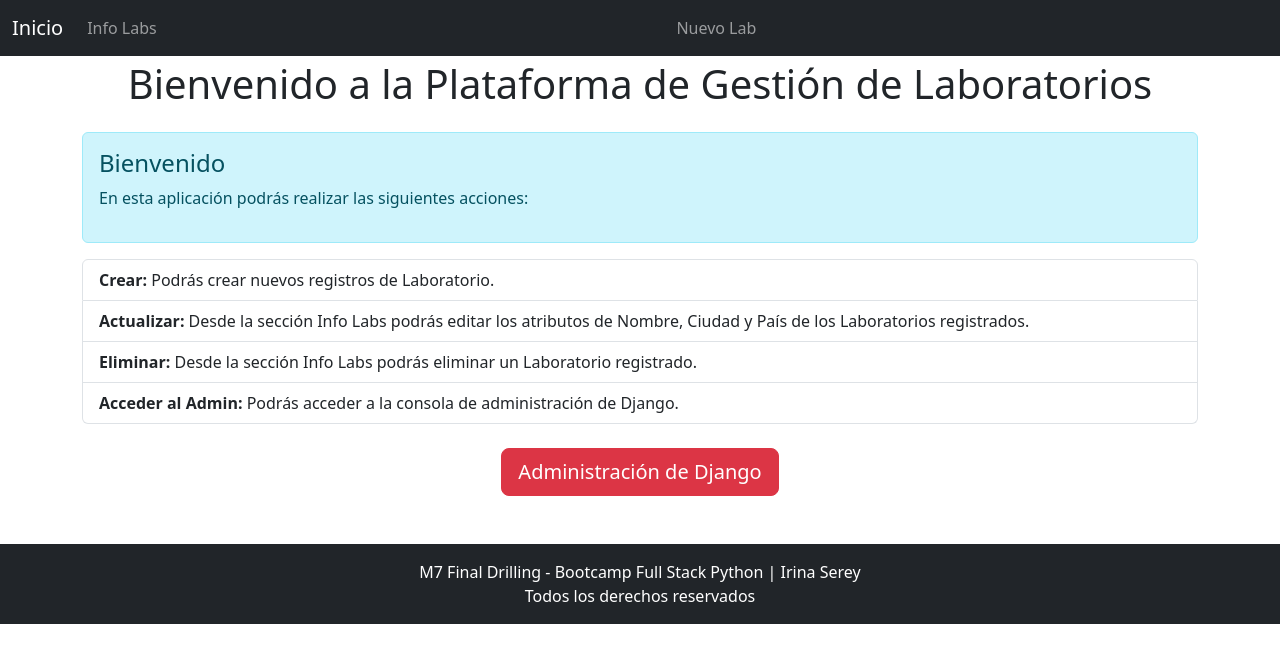
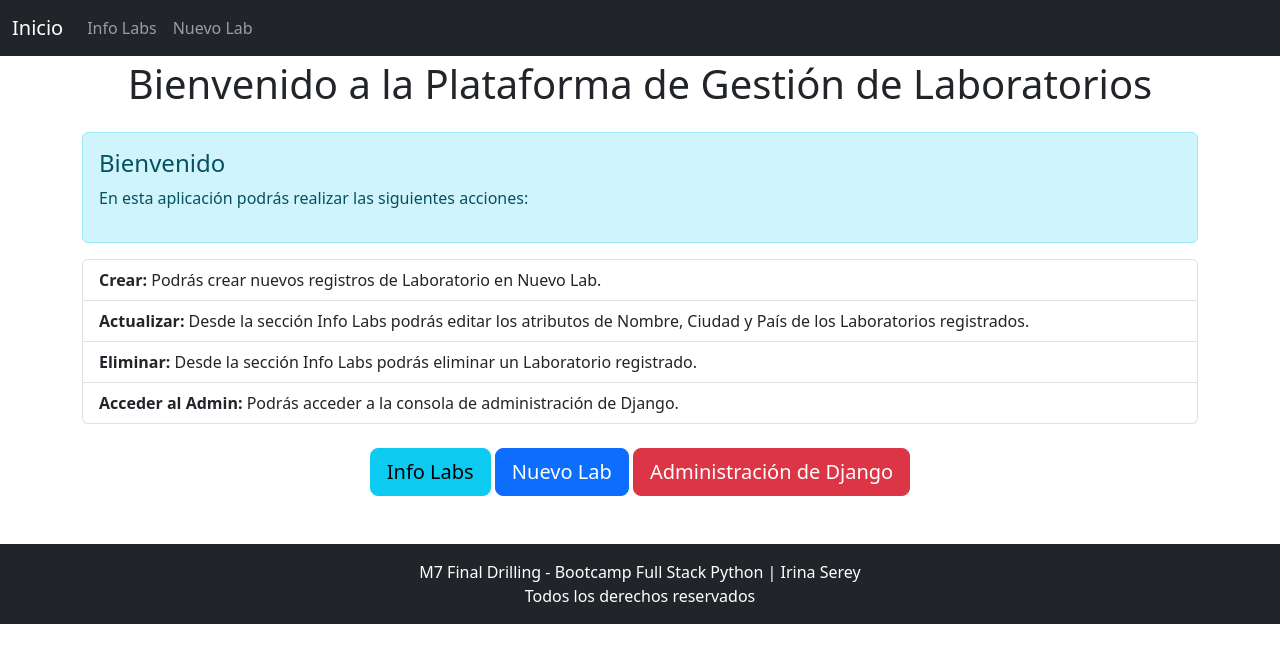
Before and after one commit to kserey/M7_FinalDrilling, a Django app: page /laboratorio/ in a window 1280 px wide. Shown: the top 663 px of the page. Run offline with Django 5.2, Linux system fonts and the light colour scheme.

Commit message:
mejora alineación navbar + agrego botones redirección index y vista lista

```diff
--- a/proy_lab/laboratorio/templates/index.html
+++ b/proy_lab/laboratorio/templates/index.html
@@ -12,7 +12,7 @@
 
     <ul class="list-group">
         <li class="list-group-item">
-            <strong>Crear:</strong> Podrás crear nuevos registros de Laboratorio.
+            <strong>Crear:</strong> Podrás crear nuevos registros de Laboratorio en Nuevo Lab.
         </li>
         <li class="list-group-item">
             <strong>Actualizar:</strong> Desde la sección Info Labs podrás editar los atributos de Nombre, Ciudad y País de los Laboratorios registrados.
@@ -26,6 +26,8 @@
     </ul>
 
     <div class="text-center mt-4">
+        <a href="{% url 'laboratorio_list' %}" class="btn btn-info btn-lg ml-3">Info Labs</a>
+        <a href="{% url 'laboratorio_create' %}" class="btn btn-primary btn-lg ml-3">Nuevo Lab</a>
         <a href="/admin/" class="btn btn-danger btn-lg ml-3">Administración de Django</a>
     </div>
 </div>
--- a/proy_lab/laboratorio/templates/laboratorio/laboratorio_form_update.html
+++ b/proy_lab/laboratorio/templates/laboratorio/laboratorio_form_update.html
@@ -28,4 +28,6 @@
 
         <a href="{% url 'laboratorio_list' %}" class="btn btn-secondary mt-3">Cancelar</a>
     </div>
+
+
 {% endblock %}
--- a/proy_lab/laboratorio/templates/laboratorio/laboratorio_list.html
+++ b/proy_lab/laboratorio/templates/laboratorio/laboratorio_list.html
@@ -38,7 +38,10 @@
         </table>
     </div>
 
-    {% comment %} <a href="{% url 'laboratorio_crear' %}" class="btn btn-primary">Agregar Laboratorio</a> {% endcomment %}
+    <div class="text-end mt-2">
+        <a href="{% url 'laboratorio_create' %}" class="btn btn-primary btn-md">Nuevo Lab</a>
+    </div>
+
 </div>
 
 {% endblock %}
--- a/proy_lab/laboratorio/templates/navbar.html
+++ b/proy_lab/laboratorio/templates/navbar.html
@@ -1,17 +1,16 @@
 <nav class="navbar bg-dark navbar-expand-lg" data-bs-theme="dark">
   <div class="container-fluid">
     <a class="navbar-brand" href="{% url 'index' %}">Inicio</a>
-    <button class="navbar-toggler" type="button" data-bs-toggle="collapse" data-bs-target="#navbarNavAltMarkup" aria-controls="navbarNavAltMarkup" aria-expanded="false" aria-label="Toggle navigation">
+    <button class="navbar-toggler" type="button" data-bs-toggle="collapse" data-bs-target="#navbarNavAltMarkup"
+      aria-controls="navbarNavAltMarkup" aria-expanded="false" aria-label="Toggle navigation">
       <span class="navbar-toggler-icon"></span>
     </button>
 
     <div class="collapse navbar-collapse" id="navbarNavAltMarkup">
       <div class="navbar-nav me-auto">
-          <a class="nav-link" href="{% url 'laboratorio_list' %}">Info Labs</a>
+        <a class="nav-link" href="{% url 'laboratorio_list' %}">Info Labs</a>
+        <a class="nav-link" href="{% url 'laboratorio_create' %}">Nuevo Lab</a>
       </div>
-      <div class="navbar-nav me-auto">
-        <a class="nav-link" href="{% url 'laboratorio_create' %}">Nuevo Lab</a>
-    </div>
     </div>
   </div>
 </nav>
```
